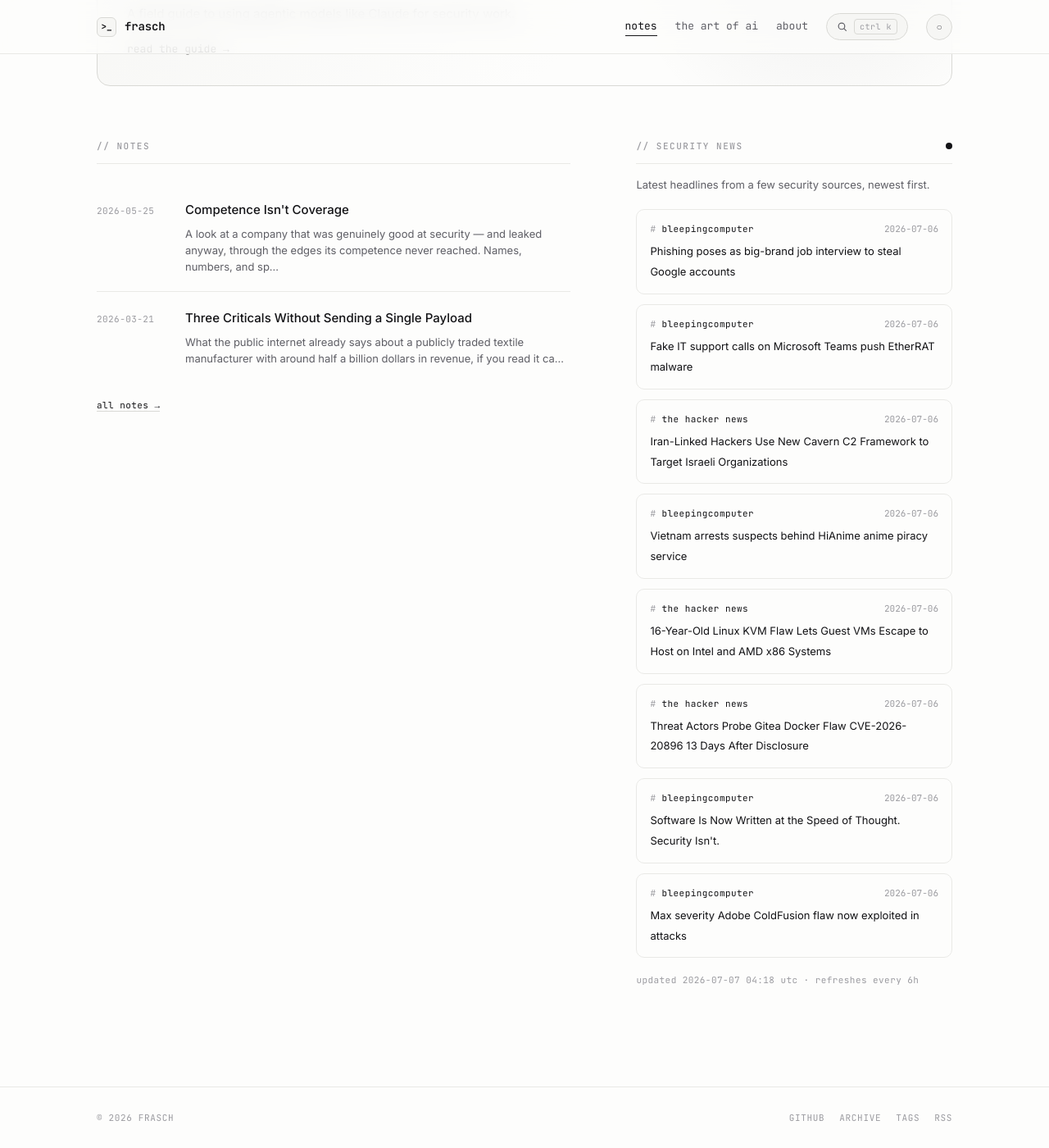
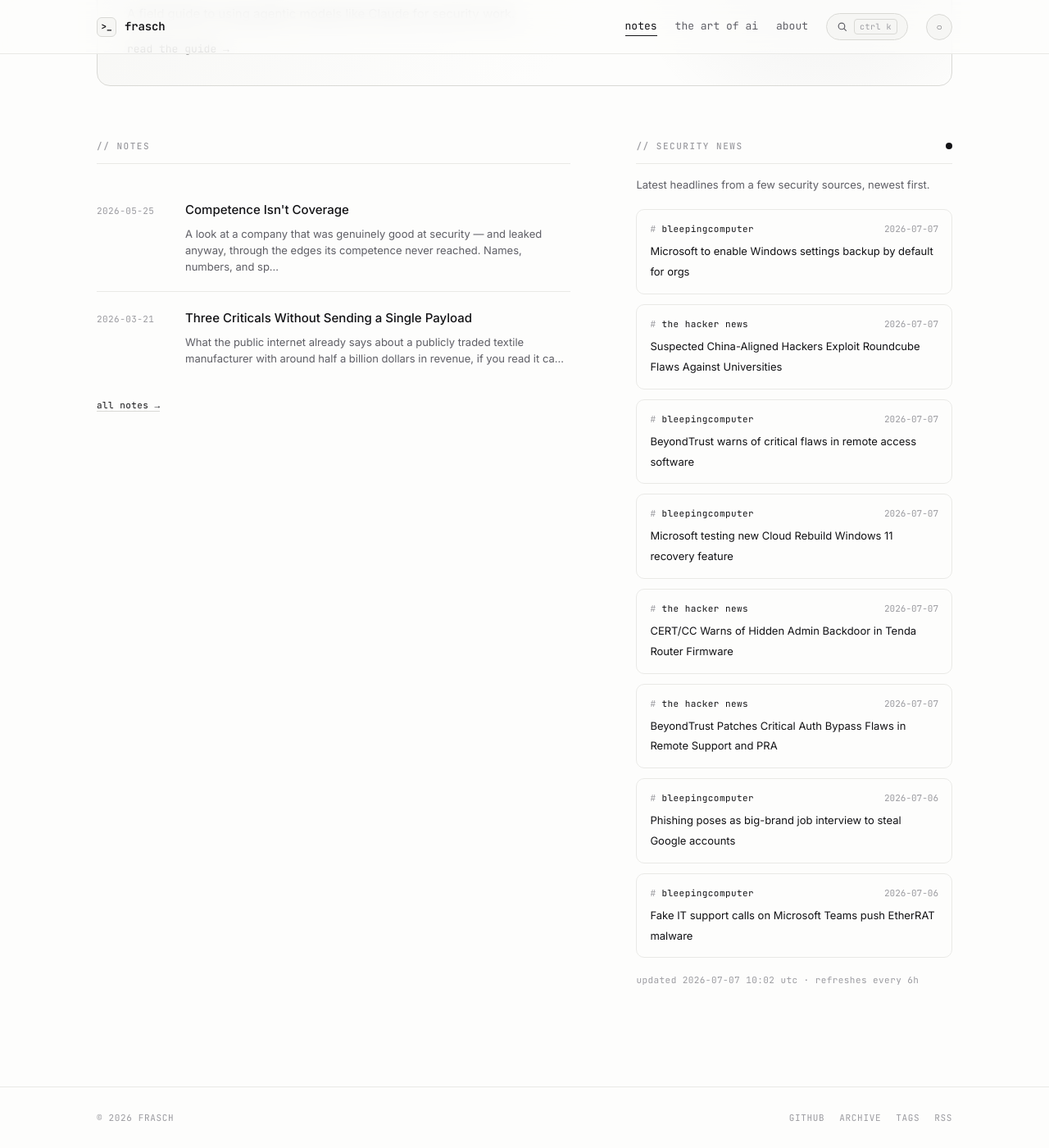
Before and after one commit to whoisfrasch/frasch, a Jekyll site: the page built from index.html, in a window 1280 px wide and 1400 px high, scrolled down 615 px. Shown: the whole window at 82% size. Built offline with Jekyll 4.4.1, drawn with Linux system fonts in a browser that asks for light colours.

Commit message:
Refresh security news feed

```diff
--- a/_data/news.json
+++ b/_data/news.json
@@ -1,6 +1,42 @@
 {
-  "updated": "2026-07-07T04:18:15Z",
+  "updated": "2026-07-07T10:02:03Z",
   "items": [
+    {
+      "source": "bleepingcomputer",
+      "title": "Microsoft to enable Windows settings backup by default for orgs",
+      "link": "https://www.bleepingcomputer.com/news/microsoft/microsoft-to-enable-windows-backup-for-organizations-by-default/",
+      "date": "2026-07-07T09:41:19Z"
+    },
+    {
+      "source": "the hacker news",
+      "title": "Suspected China-Aligned Hackers Exploit Roundcube Flaws Against Universities",
+      "link": "https://thehackernews.com/2026/07/suspected-china-aligned-hackers-exploit.html",
+      "date": "2026-07-07T09:10:51Z"
+    },
+    {
+      "source": "bleepingcomputer",
+      "title": "BeyondTrust warns of critical flaws in remote access software",
+      "link": "https://www.bleepingcomputer.com/news/security/beyondtrust-warns-of-critical-flaws-in-remote-access-software/",
+      "date": "2026-07-07T08:12:10Z"
+    },
+    {
+      "source": "bleepingcomputer",
+      "title": "Microsoft testing new Cloud Rebuild Windows 11 recovery feature",
+      "link": "https://www.bleepingcomputer.com/news/microsoft/microsoft-testing-new-cloud-rebuild-windows-11-recovery-feature/",
+      "date": "2026-07-07T07:37:38Z"
+    },
+    {
+      "source": "the hacker news",
+      "title": "CERT/CC Warns of Hidden Admin Backdoor in Tenda Router Firmware",
+      "link": "https://thehackernews.com/2026/07/certcc-warns-of-hidden-admin-backdoor.html",
+      "date": "2026-07-07T06:40:47Z"
+    },
+    {
+      "source": "the hacker news",
+      "title": "BeyondTrust Patches Critical Auth Bypass Flaws in Remote Support and PRA",
+      "link": "https://thehackernews.com/2026/07/beyondtrust-patches-critical-auth.html",
+      "date": "2026-07-07T05:16:51Z"
+    },
     {
       "source": "bleepingcomputer",
       "title": "Phishing poses as big-brand job interview to steal Google accounts",
@@ -12,42 +48,6 @@
       "title": "Fake IT support calls on Microsoft Teams push EtherRAT malware",
       "link": "https://www.bleepingcomputer.com/news/security/fake-it-support-calls-on-microsoft-teams-push-etherrat-malware/",
       "date": "2026-07-06T20:23:45Z"
-    },
-    {
-      "source": "the hacker news",
-      "title": "Iran-Linked Hackers Use New Cavern C2 Framework to Target Israeli Organizations",
-      "link": "https://thehackernews.com/2026/07/iran-linked-hackers-use-new-cavern-c2.html",
-      "date": "2026-07-06T18:34:26Z"
-    },
-    {
-      "source": "bleepingcomputer",
-      "title": "Vietnam arrests suspects behind HiAnime anime piracy service",
-      "link": "https://www.bleepingcomputer.com/news/security/vietnam-arrests-suspects-behind-hianime-anime-piracy-service/",
-      "date": "2026-07-06T18:25:06Z"
-    },
-    {
-      "source": "the hacker news",
-      "title": "16-Year-Old Linux KVM Flaw Lets Guest VMs Escape to Host on Intel and AMD x86 Systems",
-      "link": "https://thehackernews.com/2026/07/16-year-old-linux-kvm-flaw-lets-guest.html",
-      "date": "2026-07-06T17:37:01Z"
-    },
-    {
-      "source": "the hacker news",
-      "title": "Threat Actors Probe Gitea Docker Flaw CVE-2026-20896 13 Days After Disclosure",
-      "link": "https://thehackernews.com/2026/07/threat-actors-probe-gitea-docker-flaw.html",
-      "date": "2026-07-06T16:28:59Z"
-    },
-    {
-      "source": "bleepingcomputer",
-      "title": "Software Is Now Written at the Speed of Thought. Security Isn't.",
-      "link": "https://www.bleepingcomputer.com/news/security/software-is-now-written-at-the-speed-of-thought-security-isnt/",
-      "date": "2026-07-06T14:00:10Z"
-    },
-    {
-      "source": "bleepingcomputer",
-      "title": "Max severity Adobe ColdFusion flaw now exploited in attacks",
-      "link": "https://www.bleepingcomputer.com/news/security/max-severity-adobe-coldfusion-flaw-now-exploited-in-attacks/",
-      "date": "2026-07-06T13:18:37Z"
     }
   ]
 }
```
